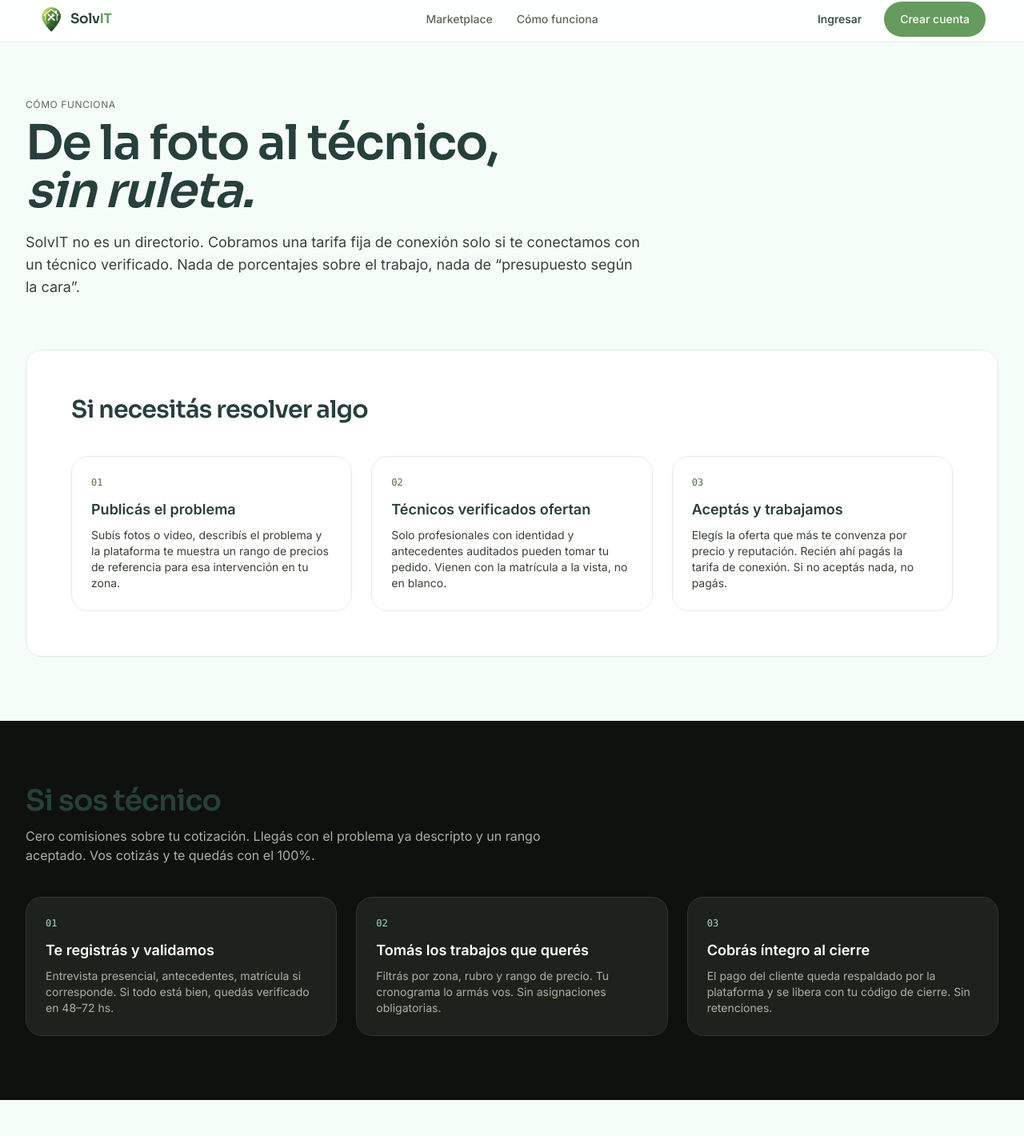
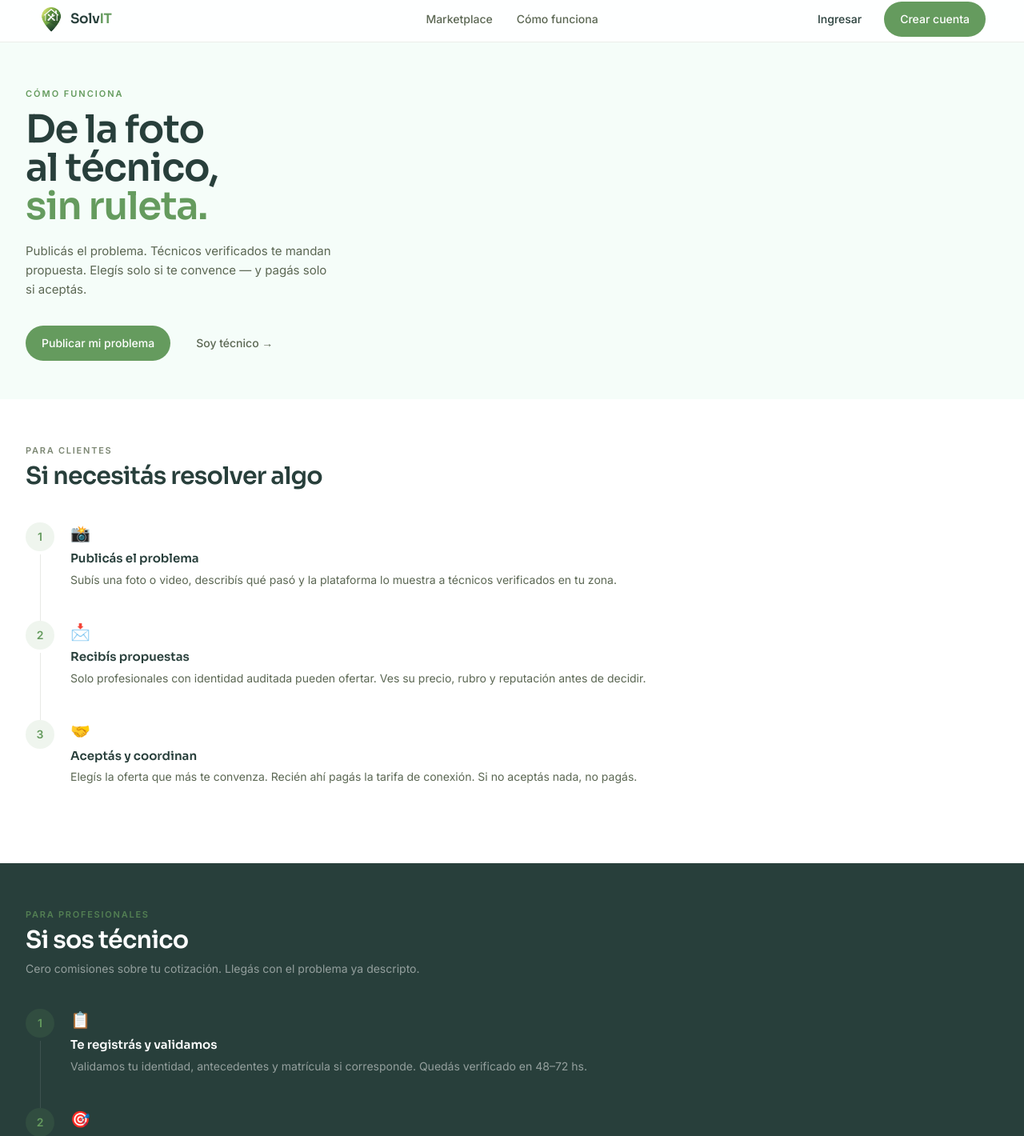
Before and after one commit to VarSiv/taller, a Next.js app: page /como-funciona in a window 1280 px wide. Shown: the part 4-1424 px from the top of the page at 80% size. Built offline with nearby package versions, Linux system fonts and the light colour scheme; no server answers.

Commit message:
redesign: cómo funciona — mobile-first, minimalista y cálido
Co-Authored-By: Claude Sonnet 4.6 <noreply@anthropic.com>

```diff
--- a/app/como-funciona/page.tsx
+++ b/app/como-funciona/page.tsx
@@ -2,156 +2,42 @@ import Link from "next/link";
 import { Header } from "@/components/Header";
 import { Footer } from "@/components/Footer";
 
-export default function ComoFuncionaPage() {
-  return (
-    <>
-      <Header />
-      <main>
-        <section className="container-pad py-16">
-          <div className="max-w-3xl">
-            <span className="text-xs uppercase tracking-wider text-ink-500">
-              Cómo funciona
-            </span>
-            <h1 className="display mt-2 text-5xl leading-[1.05] md:text-6xl">
-              De la foto al técnico,
-              <br />
-              <span className="italic">sin ruleta.</span>
-            </h1>
-            <p className="mt-5 text-lg text-ink-700">
-              SolvIT no es un directorio. Cobramos una tarifa fija de conexión
-              solo si te conectamos con un técnico verificado. Nada de
-              porcentajes sobre el trabajo, nada de “presupuesto según la cara”.
-            </p>
-          </div>
-        </section>
+// ─── Data ─────────────────────────────────────────────────────────────────────
+const PASOS_CLIENTE = [
+  {
+    icon: "📸",
+    title: "Publicás el problema",
+    body: "Subís una foto o video, describís qué pasó y la plataforma lo muestra a técnicos verificados en tu zona.",
+  },
+  {
+    icon: "📩",
+    title: "Recibís propuestas",
+    body: "Solo profesionales con identidad auditada pueden ofertar. Ves su precio, rubro y reputación antes de decidir.",
+  },
+  {
+    icon: "🤝",
+    title: "Aceptás y coordinan",
+    body: "Elegís la oferta que más te convenza. Recién ahí pagás la tarifa de conexión. Si no aceptás nada, no pagás.",
+  },
+];
 
-        {/* Customer flow */}
-        <section className="container-pad pb-20">
-          <div className="card bg-white p-8 md:p-14">
-            <h2 className="display text-3xl">Si necesitás resolver algo</h2>
-            <ol className="mt-10 grid gap-6 md:grid-cols-3">
-              <Step
-                n="01"
-                title="Publicás el problema"
-                body="Subís fotos o video, describís el problema y la plataforma te muestra un rango de precios de referencia para esa intervención en tu zona."
-              />
-              <Step
-                n="02"
-                title="Técnicos verificados ofertan"
-                body="Solo profesionales con identidad y antecedentes auditados pueden tomar tu pedido. Vienen con la matrícula a la vista, no en blanco."
-              />
-              <Step
-                n="03"
-                title="Aceptás y trabajamos"
-                body="Elegís la oferta que más te convenza por precio y reputación. Recién ahí pagás la tarifa de conexión. Si no aceptás nada, no pagás."
-              />
-            </ol>
-          </div>
-        </section>
-
-        {/* Pro flow */}
-        <section className="bg-ink-950 py-20 text-white">
-          <div className="container-pad">
-            <h2 className="display text-3xl md:text-4xl">
-              Si sos técnico
-            </h2>
-            <p className="mt-3 max-w-2xl text-ink-300">
-              Cero comisiones sobre tu cotización. Llegás con el problema ya
-              descripto y un rango aceptado. Vos cotizás y te quedás con el
-              100%.
-            </p>
-            <div className="mt-10 grid gap-6 md:grid-cols-3">
-              <DarkStep
-                n="01"
-                title="Te registrás y validamos"
-                body="Entrevista presencial, antecedentes, matrícula si corresponde. Si todo está bien, quedás verificado en 48–72 hs."
-              />
-              <DarkStep
-                n="02"
-                title="Tomás los trabajos que querés"
-                body="Filtrás por zona, rubro y rango de precio. Tu cronograma lo armás vos. Sin asignaciones obligatorias."
-              />
-              <DarkStep
-                n="03"
-                title="Cobrás íntegro al cierre"
-                body="El pago del cliente queda respaldado por la plataforma y se libera con tu código de cierre. Sin retenciones."
-              />
-            </div>
-          </div>
-        </section>
-
-        {/* Pricing */}
-        <section className="container-pad py-20">
-          <div className="grid gap-8 md:grid-cols-2">
-            <div className="card p-8">
-              <div className="text-xs uppercase tracking-wider text-ink-500">
-                Para clientes
-              </div>
-              <div className="display mt-2 text-4xl">
-                $4.500 <span className="text-base font-sans font-normal text-ink-500">por conexión</span>
-              </div>
-              <p className="mt-3 text-ink-700">
-                Pagás solo si aceptás una oferta. Cubre la verificación del
-                técnico, el respaldo del pago y la garantía de reparación.
-              </p>
-              <ul className="mt-5 space-y-2 text-sm text-ink-700">
-                <li>✅ $0 por publicar</li>
-                <li>✅ $0 si nadie toma el trabajo</li>
-                <li>✅ Indexada por IPC trimestralmente</li>
-              </ul>
-            </div>
-            <div className="card border-zap-300 bg-zap-50 p-8">
-              <div className="text-xs uppercase tracking-wider text-ink-600">
-                Para profesionales
-              </div>
-              <div className="display mt-2 text-4xl">0% de comisión</div>
-              <p className="mt-3 text-ink-700">
-                No tocamos tu cotización. La tarifa la paga el cliente. Vos te
-                quedás con el 100% de cada trabajo cerrado.
-              </p>
-              <ul className="mt-5 space-y-2 text-sm text-ink-700">
-                <li>✅ $0 por publicar ofertas</li>
-                <li>✅ $0 por usar la app</li>
-                <li>✅ Pago liberado al cierre del trabajo</li>
-              </ul>
-            </div>
-          </div>
-        </section>
-
-        {/* FAQ */}
-        <section className="container-pad pb-20">
-          <h2 className="display text-3xl">Preguntas frecuentes</h2>
-          <div className="mt-6 divide-y divide-ink-100 border-y border-ink-100">
-            {FAQ.map((f) => (
-              <details key={f.q} className="group py-5">
-                <summary className="flex cursor-pointer items-center justify-between gap-4 text-base font-medium text-ink-950">
-                  {f.q}
-                  <span className="text-ink-400 transition-transform group-open:rotate-180">
-                    ▾
-                  </span>
-                </summary>
-                <p className="mt-3 max-w-3xl text-sm text-ink-700">{f.a}</p>
-              </details>
-            ))}
-          </div>
-
-          <div className="mt-12 flex flex-wrap items-center justify-between gap-4 rounded-2xl bg-ink-950 p-8 text-white">
-            <div>
-              <h3 className="display text-2xl">¿Listo para probarlo?</h3>
-              <p className="mt-1 text-ink-300">
-                Publicá tu problema. Si nadie lo toma, no pagás nada.
-              </p>
-            </div>
-            <Link href="/publicar" className="btn-zap">
-              Publicar problema
-            </Link>
-          </div>
-        </section>
-      </main>
-      <Footer />
-    </>
-  );
-}
+const PASOS_TECNICO = [
+  {
+    icon: "📋",
+    title: "Te registrás y validamos",
+    body: "Validamos tu identidad, antecedentes y matrícula si corresponde. Quedás verificado en 48–72 hs.",
+  },
+  {
+    icon: "🎯",
+    title: "Tomás los trabajos que querés",
+    body: "Filtrás por zona, rubro y rango de precio. Tu agenda la armás vos. Sin asignaciones forzadas.",
+  },
+  {
+    icon: "💰",
+    title: "Cobrás íntegro al cierre",
+    body: "El pago queda respaldado por la plataforma y se libera con tu código de cierre. Cero retenciones.",
+  },
+];
 
 const FAQ = [
   {
@@ -160,46 +46,245 @@ const FAQ = [
   },
   {
     q: "¿Cómo verifican a los técnicos?",
-    a: "Entrevista presencial, validación de identidad, antecedentes y matrícula cuando corresponde (gasistas, electricistas). La verificación se renueva anualmente.",
+    a: "Entrevista presencial, validación de identidad, antecedentes y matrícula cuando corresponde. La verificación se renueva anualmente.",
   },
   {
     q: "¿Qué pasa si el trabajo sale mal?",
-    a: "Tenés 30 días de garantía de reparación incluida en cada trabajo gestionado por la plataforma. Si el técnico no responde, SolvIT te asigna otro sin costo.",
+    a: "Tenés 30 días de garantía de reparación. Si el técnico no responde, SolvIT te asigna otro sin costo adicional.",
   },
   {
     q: "¿Pueden contactarme por fuera de la app?",
-    a: "Sí, pero perdés la garantía, el respaldo del pago y la reputación auditada. La reputación del técnico también solo se acumula con trabajos hechos dentro de SolvIT.",
-  },
-  {
-    q: "¿Hacen limpieza o servicios de rutina?",
-    a: "No. Nos enfocamos en oficios técnicos donde la asimetría de información es grande. Para limpieza recurrente hay opciones mejores que nosotros.",
+    a: "Sí, pero perdés la garantía, el respaldo del pago y la reputación auditada del técnico.",
   },
 ];
 
-function Step({ n, title, body }: { n: string; title: string; body: string }) {
+// ─── Page ─────────────────────────────────────────────────────────────────────
+export default function ComoFuncionaPage() {
   return (
-    <li className="card border-ink-100 p-6">
-      <div className="font-mono text-xs text-brand-600">{n}</div>
-      <div className="mt-3 text-lg font-semibold">{title}</div>
-      <div className="mt-2 text-sm text-ink-700">{body}</div>
-    </li>
+    <>
+      <Header />
+      <main className="bg-[#f5fdf9]">
+
+        {/* ── Hero ── */}
+        <section className="container-pad pt-14 pb-12">
+          <p className="text-[11px] font-semibold uppercase tracking-[0.18em] text-sv-primary">
+            Cómo funciona
+          </p>
+          <h1 className="display mt-3 text-[2.6rem] leading-[1.08] text-sv-dark sm:text-5xl">
+            De la foto<br />al técnico,<br />
+            <em className="not-italic text-sv-primary">sin ruleta.</em>
+          </h1>
+          <p className="mt-5 max-w-sm text-[15px] leading-relaxed text-ink-500">
+            Publicás el problema. Técnicos verificados te mandan propuesta. Elegís solo si te convence — y pagás solo si aceptás.
+          </p>
+          <div className="mt-8 flex flex-col gap-3 sm:flex-row">
+            <Link href="/publicar" className="btn-primary text-center">
+              Publicar mi problema
+            </Link>
+            <Link href="/registrar" className="btn-ghost text-center text-ink-500">
+              Soy técnico →
+            </Link>
+          </div>
+        </section>
+
+        {/* ── Flujo cliente ── */}
+        <section className="bg-white">
+          <div className="container-pad py-14">
+            <p className="text-[11px] font-semibold uppercase tracking-[0.16em] text-ink-400">
+              Para clientes
+            </p>
+            <h2 className="display mt-1.5 text-2xl text-sv-dark sm:text-3xl">
+              Si necesitás resolver algo
+            </h2>
+
+            <div className="mt-10 space-y-0">
+              {PASOS_CLIENTE.map((paso, i) => (
+                <StepRow key={i} n={i + 1} paso={paso} last={i === PASOS_CLIENTE.length - 1} />
+              ))}
+            </div>
+          </div>
+        </section>
+
+        {/* ── Flujo técnico ── */}
+        <section className="bg-sv-dark">
+          <div className="container-pad py-14">
+            <p className="text-[11px] font-semibold uppercase tracking-[0.16em] text-sv-primary/70">
+              Para profesionales
+            </p>
+            <h2 className="display mt-1.5 text-2xl text-white sm:text-3xl">
+              Si sos técnico
+            </h2>
+            <p className="mt-2 text-sm text-white/50">
+              Cero comisiones sobre tu cotización. Llegás con el problema ya descripto.
+            </p>
+
+            <div className="mt-10 space-y-0">
+              {PASOS_TECNICO.map((paso, i) => (
+                <StepRowDark key={i} n={i + 1} paso={paso} last={i === PASOS_TECNICO.length - 1} />
+              ))}
+            </div>
+          </div>
+        </section>
+
+        {/* ── Precios ── */}
+        <section className="container-pad py-14">
+          <p className="text-[11px] font-semibold uppercase tracking-[0.16em] text-ink-400">
+            Transparencia de precios
+          </p>
+          <h2 className="display mt-1.5 text-2xl text-sv-dark sm:text-3xl">
+            Sin sorpresas
+          </h2>
+
+          <div className="mt-8 grid gap-4 sm:grid-cols-2">
+            {/* Cliente */}
+            <div className="rounded-2xl border border-ink-100 bg-white p-6">
+              <p className="text-[11px] font-semibold uppercase tracking-wider text-ink-400">
+                Para clientes
+              </p>
+              <p className="display mt-2 text-[2.4rem] leading-none font-semibold text-sv-dark">
+                $4.500
+              </p>
+              <p className="mt-1 text-sm text-ink-400">tarifa única por conexión</p>
+              <div className="my-5 h-px bg-ink-100" />
+              <ul className="space-y-2.5 text-sm text-ink-600">
+                <li className="flex items-center gap-2.5">
+                  <span className="text-sv-primary">✓</span> $0 por publicar el problema
+                </li>
+                <li className="flex items-center gap-2.5">
+                  <span className="text-sv-primary">✓</span> $0 si ningún técnico te convence
+                </li>
+                <li className="flex items-center gap-2.5">
+                  <span className="text-sv-primary">✓</span> Técnico verificado incluido
+                </li>
+              </ul>
+            </div>
+
+            {/* Técnico */}
+            <div className="rounded-2xl border border-sv-primary/25 bg-sv-primary/5 p-6">
+              <p className="text-[11px] font-semibold uppercase tracking-wider text-sv-olive">
+                Para técnicos
+              </p>
+              <p className="display mt-2 text-[2.4rem] leading-none font-semibold text-sv-dark">
+                0%
+              </p>
+              <p className="mt-1 text-sm text-ink-400">comisión sobre el trabajo</p>
+              <div className="my-5 h-px bg-sv-primary/15" />
+              <ul className="space-y-2.5 text-sm text-ink-600">
+                <li className="flex items-center gap-2.5">
+                  <span className="text-sv-primary">✓</span> $0 por publicar propuestas
+                </li>
+                <li className="flex items-center gap-2.5">
+                  <span className="text-sv-primary">✓</span> $0 por usar la plataforma
+                </li>
+                <li className="flex items-center gap-2.5">
+                  <span className="text-sv-primary">✓</span> Pago liberado al cierre del trabajo
+                </li>
+              </ul>
+            </div>
+          </div>
+        </section>
+
+        {/* ── FAQ ── */}
+        <section className="bg-white">
+          <div className="container-pad py-14">
+            <h2 className="display text-2xl text-sv-dark sm:text-3xl">
+              Preguntas frecuentes
+            </h2>
+            <div className="mt-7 divide-y divide-ink-100 border-t border-ink-100">
+              {FAQ.map((f) => (
+                <details key={f.q} className="group py-5">
+                  <summary className="flex cursor-pointer list-none items-start justify-between gap-4 text-[15px] font-medium text-sv-dark">
+                    {f.q}
+                    <span className="mt-0.5 shrink-0 text-ink-300 transition-transform duration-200 group-open:rotate-180">
+                      ▾
+                    </span>
+                  </summary>
+                  <p className="mt-3 text-sm leading-relaxed text-ink-500">{f.a}</p>
+                </details>
+              ))}
+            </div>
+          </div>
+        </section>
+
+        {/* ── CTA final ── */}
+        <section className="container-pad py-14">
+          <div className="rounded-2xl bg-sv-dark px-7 py-10 text-center sm:px-12">
+            <p className="text-[11px] font-semibold uppercase tracking-[0.16em] text-sv-primary">
+              Sin riesgo
+            </p>
+            <h3 className="display mt-2 text-2xl text-white sm:text-3xl">
+              Publicá y esperá propuestas.
+            </h3>
+            <p className="mt-2 text-sm text-white/50">
+              Si nadie te convence, no pagás. Nada.
+            </p>
+            <Link href="/publicar" className="btn-primary mt-7 inline-block px-10">
+              Publicar mi problema
+            </Link>
+          </div>
+        </section>
+
+      </main>
+      <Footer />
+    </>
   );
 }
 
-function DarkStep({
+// ─── Step components ───────────────────────────────────────────────────────────
+function StepRow({
   n,
-  title,
-  body,
+  paso,
+  last,
 }: {
-  n: string;
-  title: string;
-  body: string;
+  n: number;
+  paso: { icon: string; title: string; body: string };
+  last: boolean;
 }) {
   return (
-    <div className="rounded-2xl border border-ink-800 bg-ink-900 p-6">
-      <div className="font-mono text-xs text-zap-300">{n}</div>
-      <div className="mt-3 text-lg font-semibold text-white">{title}</div>
-      <div className="mt-2 text-sm text-ink-300">{body}</div>
+    <div className="relative flex gap-5">
+      {/* Columna izquierda: número + línea */}
+      <div className="flex flex-col items-center">
+        <div className="flex h-9 w-9 shrink-0 items-center justify-center rounded-full bg-sv-primary/10 text-sm font-semibold text-sv-primary">
+          {n}
+        </div>
+        {!last && <div className="mt-1 w-px flex-1 bg-ink-100" />}
+      </div>
+
+      {/* Contenido */}
+      <div className={`pb-10 ${last ? "" : ""}`}>
+        <span className="text-xl">{paso.icon}</span>
+        <h3 className="mt-1.5 text-[15px] font-semibold text-sv-dark">{paso.title}</h3>
+        <p className="mt-1 text-sm leading-relaxed text-ink-500">{paso.body}</p>
+      </div>
     </div>
   );
 }
+
+function StepRowDark({
+  n,
+  paso,
+  last,
+}: {
+  n: number;
+  paso: { icon: string; title: string; body: string };
+  last: boolean;
+}) {
+  return (
+    <div className="relative flex gap-5">
+      {/* Columna izquierda: número + línea */}
+      <div className="flex flex-col items-center">
+        <div className="flex h-9 w-9 shrink-0 items-center justify-center rounded-full bg-sv-primary/15 text-sm font-semibold text-sv-primary">
+          {n}
+        </div>
+        {!last && <div className="mt-1 w-px flex-1 bg-white/10" />}
+      </div>
+
+      {/* Contenido */}
+      <div className="pb-10">
+        <span className="text-xl">{paso.icon}</span>
+        <h3 className="mt-1.5 text-[15px] font-semibold text-white">{paso.title}</h3>
+        <p className="mt-1 text-sm leading-relaxed text-white/50">{paso.body}</p>
+      </div>
+    </div>
+  );
+}
```
